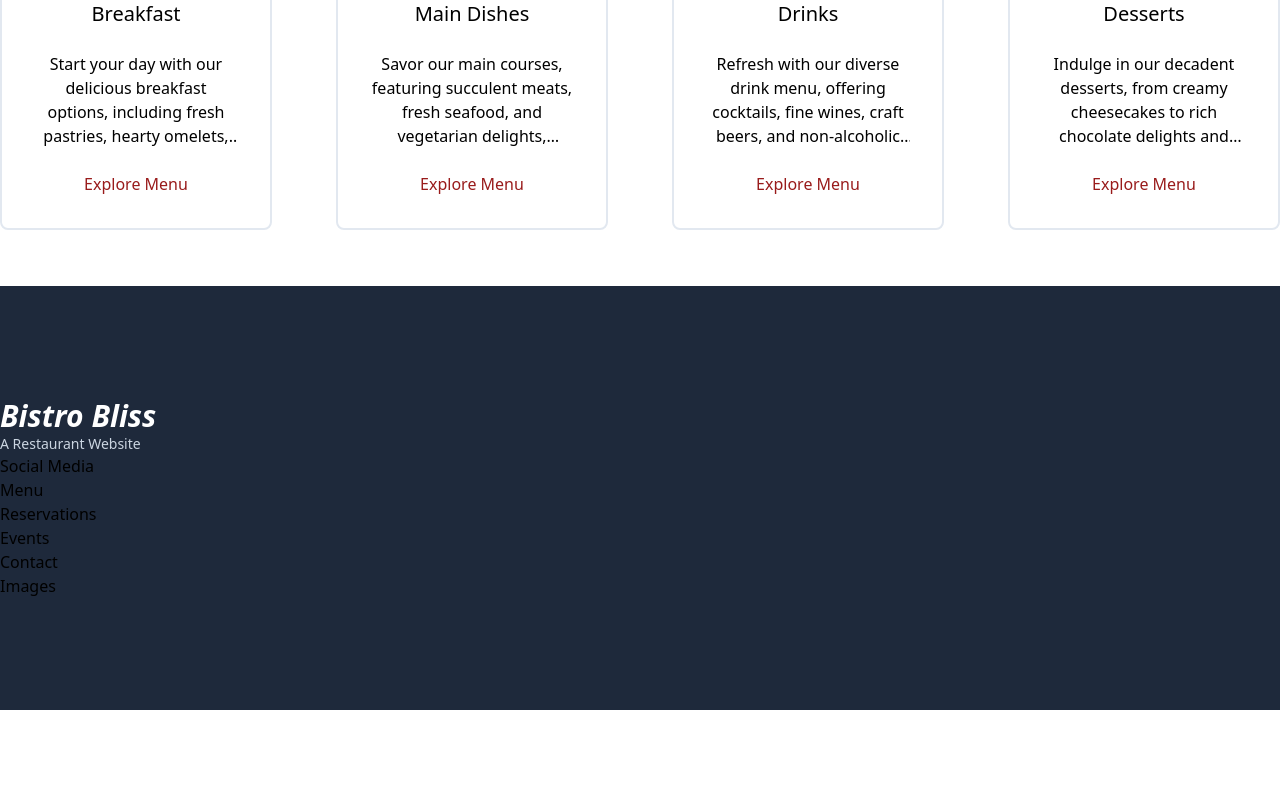
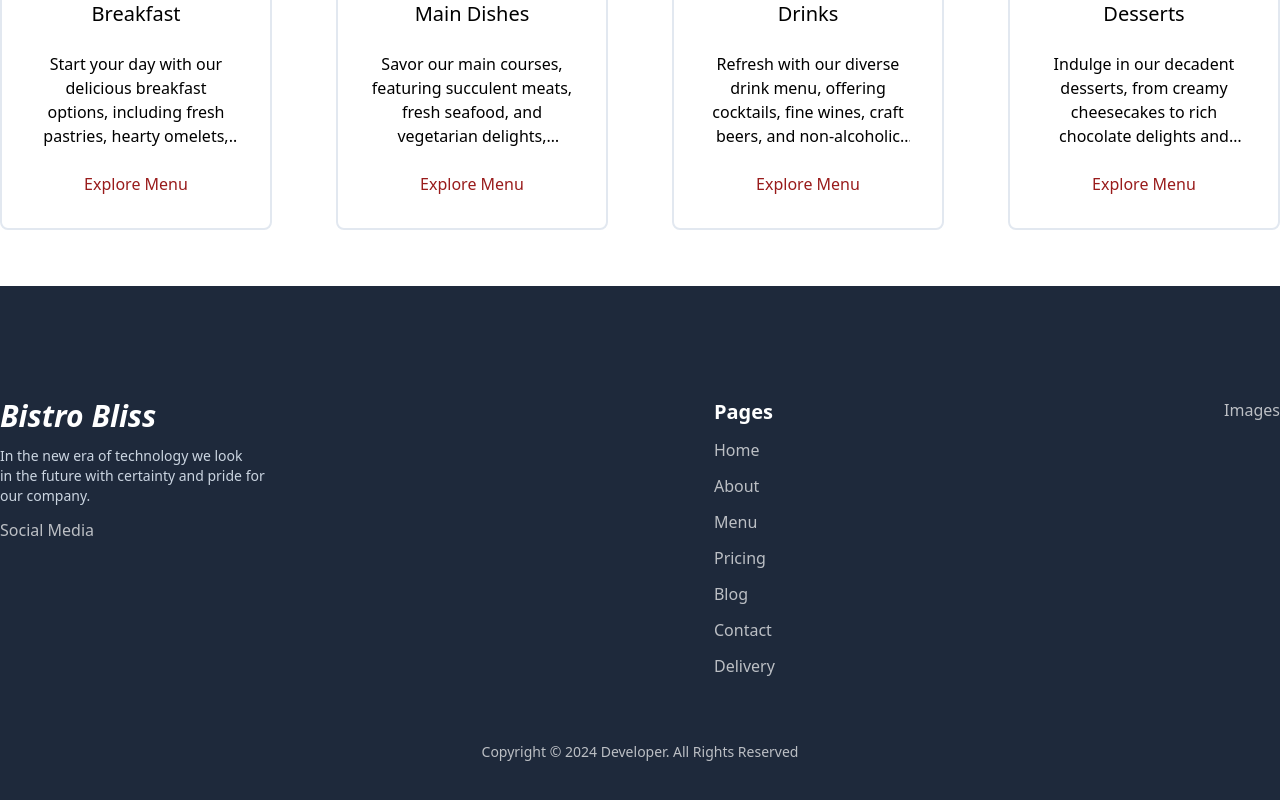
Before and after one commit to Srijanbista/restro, a Next.js app: page / in a window 1280 px wide. Shown: the part 1154-1954 px from the top of the page. Before the commit the page ends 1864 px from the top, so only its background shows below. Built offline with nearby package versions, Linux system fonts and the light colour scheme.

Commit message:
progresss in footer section

```diff
--- a/src/components/Footer.tsx
+++ b/src/components/Footer.tsx
@@ -1,26 +1,38 @@
+import Link from "next/link";
 import Container from "./Container";
 
 const Footer = () => {
   return (
-    <section className="bg-slate-800">
+    <section className="bg-slate-800 text-white">
       <Container>
-        <footer className="py-28 flex justify-between">
-          <div>
-            <div>
-              <p className="text-3xl font-semibold text-white italic">
+        <footer className="py-28 flex flex-col items-center gap-y-16 text-white/70">
+          <div className="flex justify-between w-full">
+            <div className="flex flex-col gap-y-2 md:gap-y-3">
+              <p className="text-3xl font-semibold italic text-white">
                 Bistro Bliss
               </p>
-              <p className="text-sm text-slate-300">A Restaurant Website</p>
+              <p className="text-sm text-slate-300">
+                In the new era of technology we look <br /> in the future with
+                certainty and pride for <br /> our company.
+              </p>
               <p>Social Media</p>
             </div>
-            <div>
-              <p>Menu</p>
-              <p>Reservations</p>
-              <p>Events</p>
-              <p>Contact</p>
+            <div className="flex flex-col gap-y-2 md:gap-y-3">
+              <p className="text-xl font-semibold text-white">Pages</p>
+              <Link href="/">Home</Link>
+              <Link href="/about">About</Link>
+              <Link href="/menu">Menu</Link>
+              <Link href="/">Pricing</Link>
+              <Link href="/">Blog</Link>
+              <Link href="/contact">Contact</Link>
+              <Link href="/">Delivery</Link>
             </div>
-            <div>Images</div>
+            <div className="hidden lg:block">Images</div>
           </div>
+          <p className="text-center text-sm">
+            Copyright &copy; {new Date().getFullYear()} Developer. All Rights
+            Reserved
+          </p>
         </footer>
       </Container>
     </section>
```
